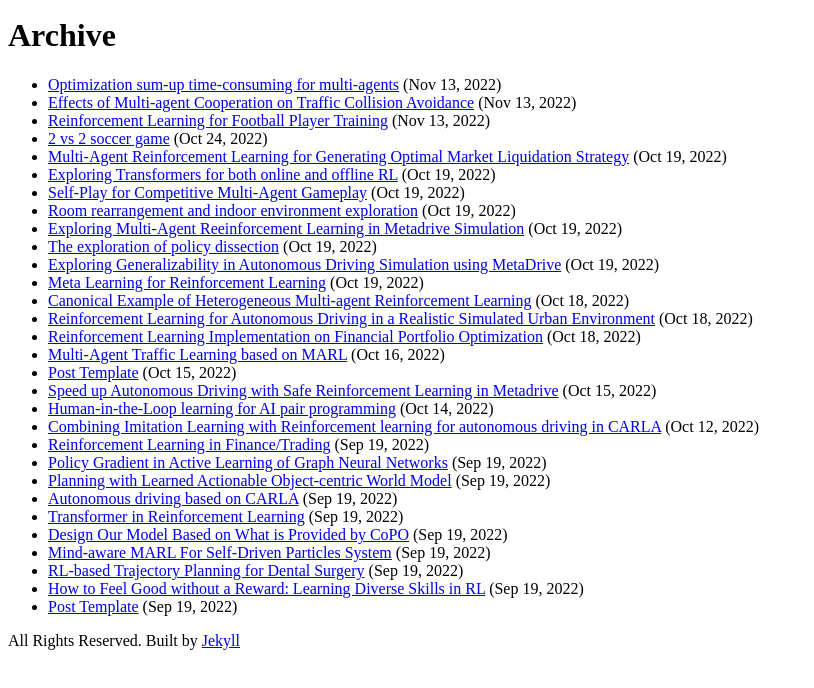
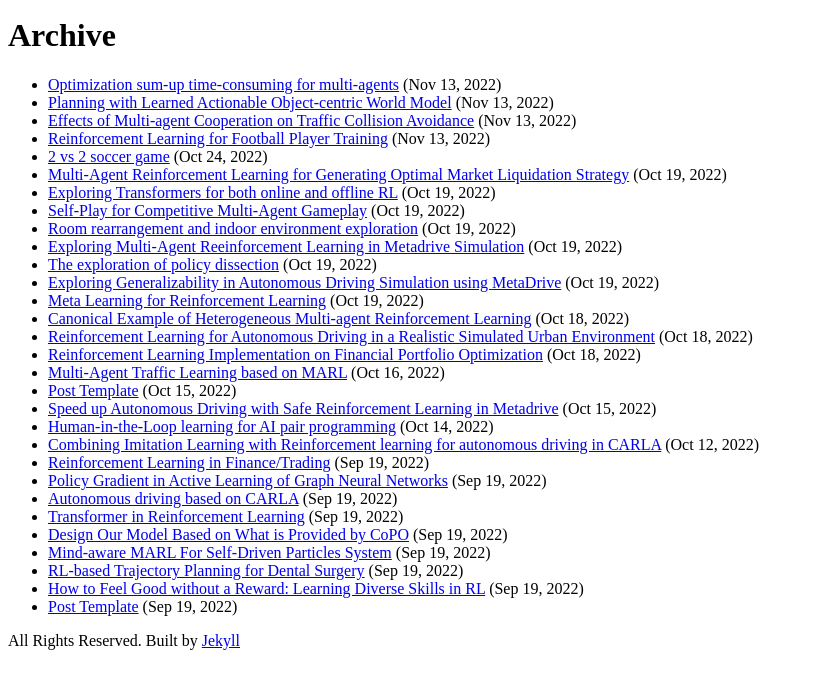
Before and after one commit to ucla-rlcourse/CS269-projects-2022fall, a Jekyll site: the page built from archive.html, in a window 1280 px wide, cut to the strip 212-900 px from the top of the page. Shown: the whole strip, without its empty margins (0-814 px from the left). Built offline with Jekyll 4.4.1, drawn with Linux system fonts in a browser that asks for light colours.

Commit message:
fix the date

```diff
--- a/_posts/2022-09-19-team23.md
+++ b/_posts/2022-09-19-team23.md
@@ -3,7 +3,7 @@ layout: post
 comments: true
 title: Planning with Learned Actionable Object-centric World Model
 author: Ziheng Zhou, Yingqi Gao, Haoyi Qiu (team 23)
-date: 2022-09-19
+date: 2022-11-13
 ---
 
 > To achieve better planning in zero-shot generalization tasks, we propose to learn imagined actions over perceived objects in the learned world model.
```
